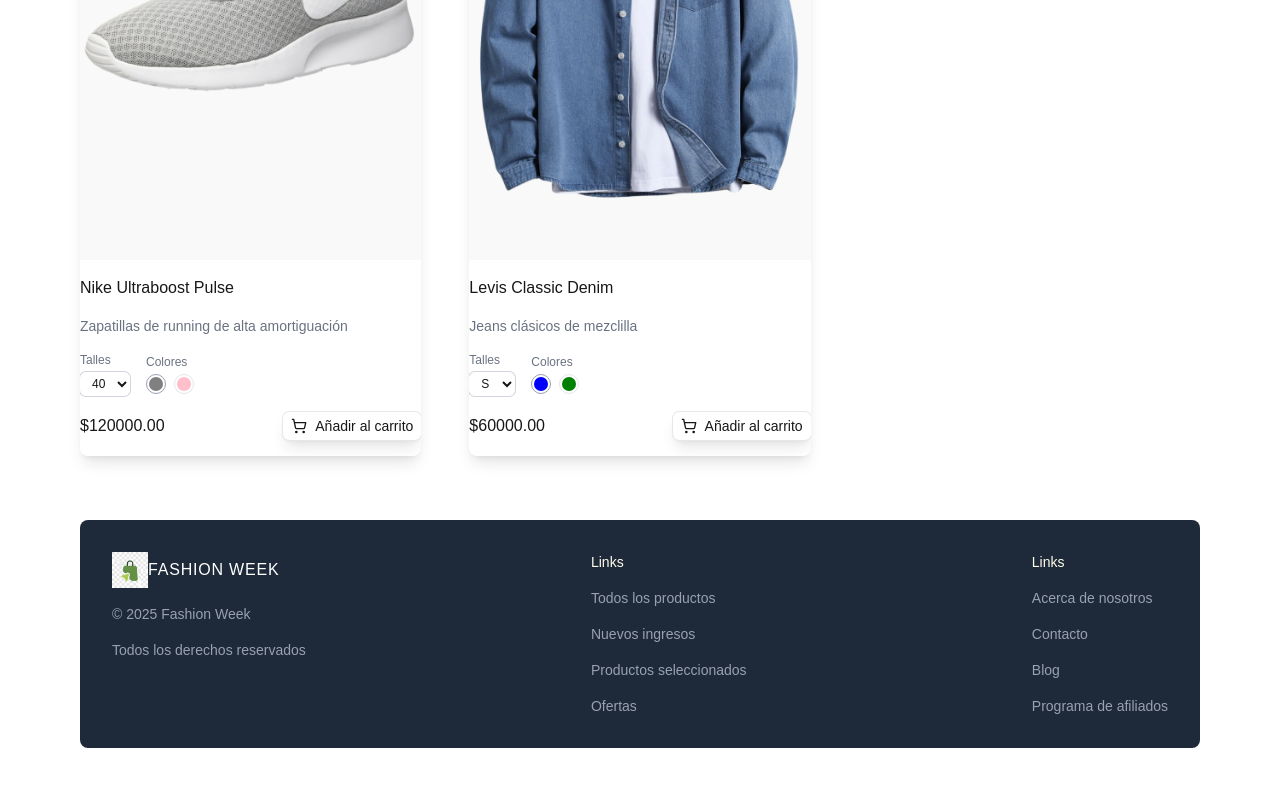
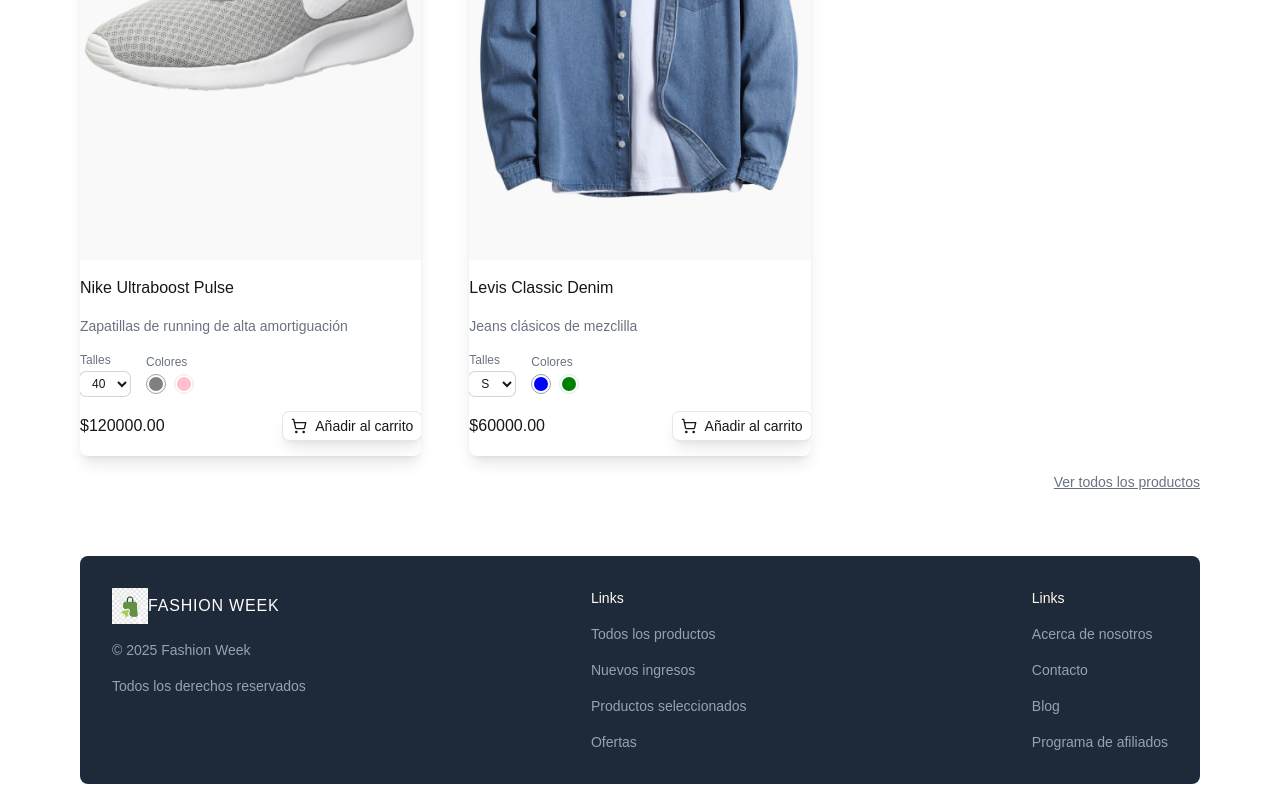
Before and after one commit to cristiandcode/E-commerce-PPS, a Next.js app: page / in a window 1280 px wide. Shown: the part 2314-3114 px from the top of the page. Before the commit the page ends 3078 px from the top, so only its background shows below. Built offline with nearby package versions, Linux system fonts and the light colour scheme.

Commit message:
Agregue un boton de ver todos los productos en la parte del ProductList

```diff
--- a/src/components/ProductList.tsx
+++ b/src/components/ProductList.tsx
@@ -1,5 +1,6 @@
 //TEMPORAL
 
+import  Link  from "next/link";
 import { ProductsType } from "../types";
 import Categories from "./Categories";
 import ProductCard from "./ProductCard";
@@ -100,13 +101,16 @@
   },
 ];
 
-const ProductList = () => {
+const ProductList = ({category}: {category:string}) => {
   return <div className="w-full">
     <Categories/>
     <div className="grid grid-cols-1 sm:grid-cols-2 xl:grid-cols-3 2xl:grid-cols-4 gap-12">{products.map(product=>(
         <ProductCard key={product.id} product={product} />
     ))}</div>
-
+    <Link href={category ? `/products/?category=${category}`: "/products"}
+     className="flex justify-end mt-4 underline text-sm text-gray-500"
+     >
+    Ver todos los productos</Link>
   </div>;
 };
 
```
